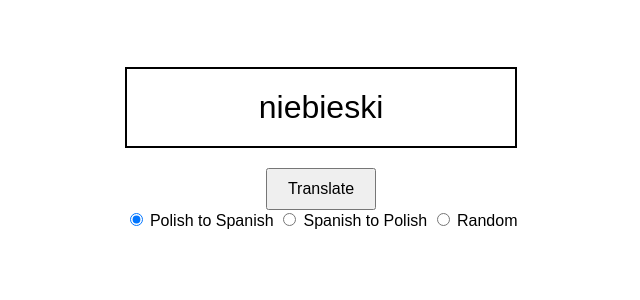
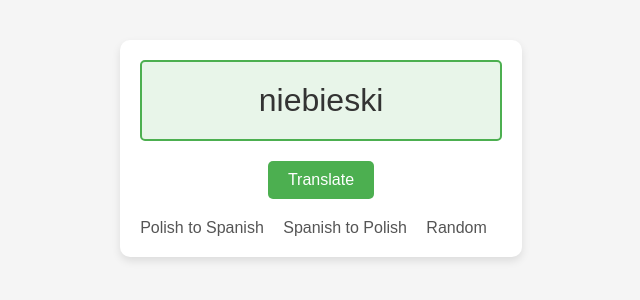
Before and after one commit to MuFa117/fiszki, a plain HTML site: page index.html in a window 1280 px wide. Shown: the part 252-552 px from the top of the page, without its empty margins (319-959 px from the left). Drawn offline with Linux system fonts and the light colour scheme.

Commit message:
Update style.css

```diff
--- a/style.css
+++ b/style.css
@@ -5,24 +5,71 @@ body, html {
     justify-content: center;
     align-items: center;
     font-family: Arial, sans-serif;
+    background-color: #f5f5f5;
 }
 
 .container {
     text-align: center;
+    padding: 20px;
+    border-radius: 10px;
+    background-color: #fff;
+    box-shadow: 0 4px 8px rgba(0,0,0,0.1);
 }
 
 .word-display {
     font-size: 2rem;
     padding: 20px;
-    border: 2px solid #000;
+    border: 2px solid #4CAF50;
+    color: #333;
     margin-bottom: 20px;
     cursor: pointer;
     user-select: none;
+    border-radius: 5px;
+    background-color: #e8f5e9;
 }
 
-button {
+button, #translateButton {
     font-size: 1rem;
     padding: 10px 20px;
     margin: 0 10px;
     cursor: pointer;
+    border: none;
+    border-radius: 5px;
+    background-color: #4CAF50;
+    color: white;
+    transition: background-color 0.3s ease;
 }
+
+button:hover, #translateButton:hover {
+    background-color: #388E3C;
+}
+
+.radio-group {
+    margin-top: 20px;
+}
+
+.radio-group label {
+    font-size: 1rem;
+    color: #555;
+    margin-right: 15px;
+    cursor: pointer;
+}
+
+.radio-group input[type="radio"] {
+    display: none;
+}
+
+.radio-group input[type="radio"] + label:before {
+    content: "";
+    display: inline-block;
+    margin-right: 10px;
+    width: 18px;
+    height: 18px;
+    border-radius: 50%;
+    border: 2px solid #4CAF50;
+    vertical-align: bottom;
+}
+
+.radio-group input[type="radio"]:checked + label:before {
+    background-color: #4CAF50;
+}
```
